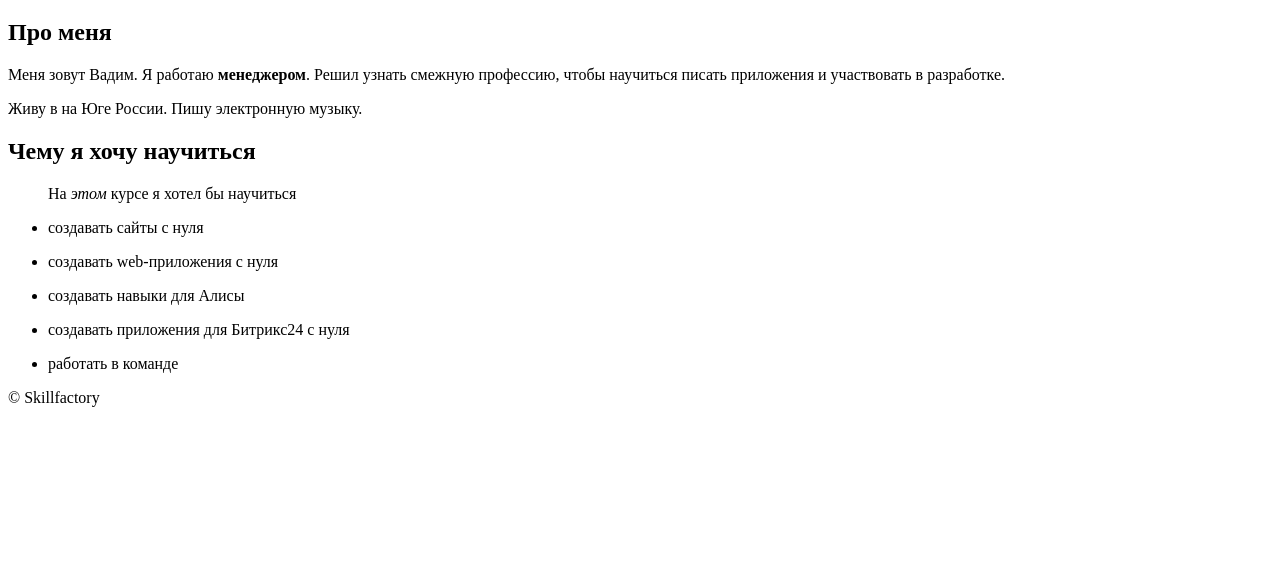
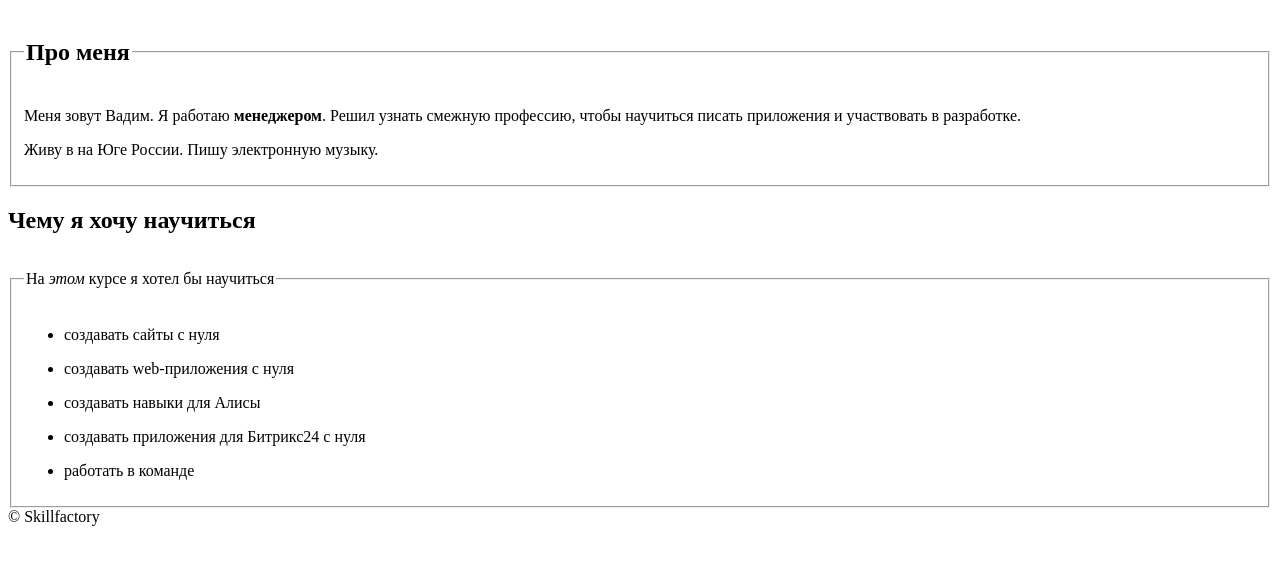
Before and after one commit to savchuckvadim/skillfactory-site, a plain HTML site: page index.html in a window 1280 px wide. Shown: the part 87-652 px from the top of the page. Drawn offline with Linux system fonts and the light colour scheme.

Commit message:
fix index.html

```diff
--- a/index.html
+++ b/index.html
@@ -13,18 +13,23 @@
     </header>
          <main>
         <h1>Моя первая веб-страница</h1>
-         <h2>Про меня</h2>
-          <p>Меня зовут Вадим. Я работаю <strong>менеджером</strong>. Решил узнать смежную профессию, чтобы научиться писать приложения и участвовать в разработке.</p>
-          <p>Живу в на Юге России. Пишу электронную музыку.</p>
+         <fieldset>
+             <legend><h2>Про меня</h2></legend>
+             <p>Меня зовут Вадим. Я работаю <strong>менеджером</strong>. Решил узнать смежную профессию, чтобы научиться писать приложения и участвовать в разработке.</p>
+             <p>Живу в на Юге России. Пишу электронную музыку.</p>
+         </fieldset>
         <h2>Чему я хочу научиться</h2>
-          <ul>
-        <p>На <em>этом</em> курсе я хотел бы научиться</p>
+        <fieldset>
+            <legend><p></p>На <em>этом</em> курсе я хотел бы научиться</p></legend>
+            <ul>
             <li><p>создавать сайты с нуля</p></li>
             <li><p>создавать web-приложения с нуля</p></li>
             <li><p>создавать навыки для Алисы</p></li>
             <li><p>создавать приложения для Битрикс24 с нуля</p></li>
             <li><p>работать в команде</p></li>
           </ul>
+        </fieldset>
+
          </main>
     <footer>
         <span>&copy;&nbsp;Skillfactory</span>
```
